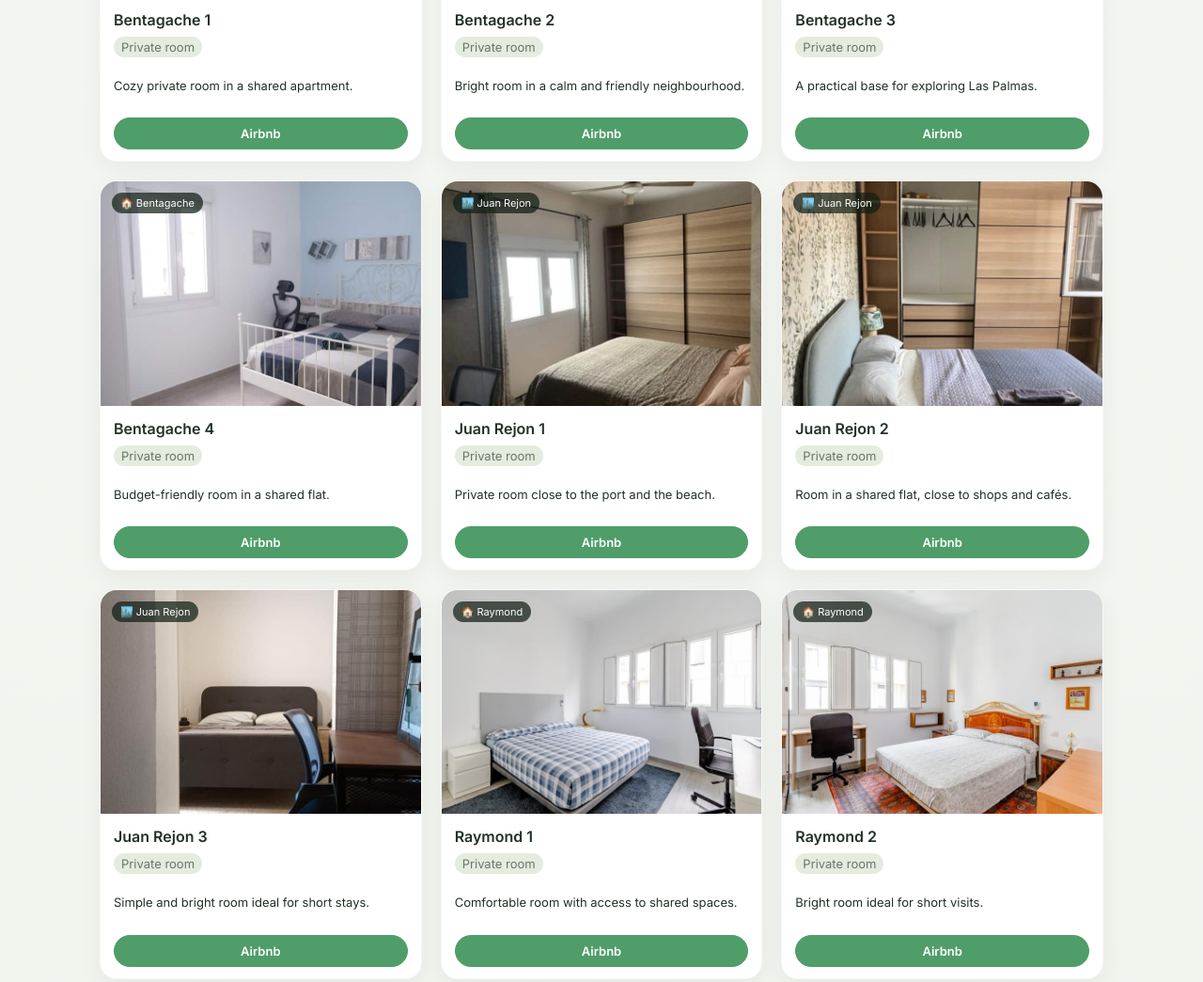
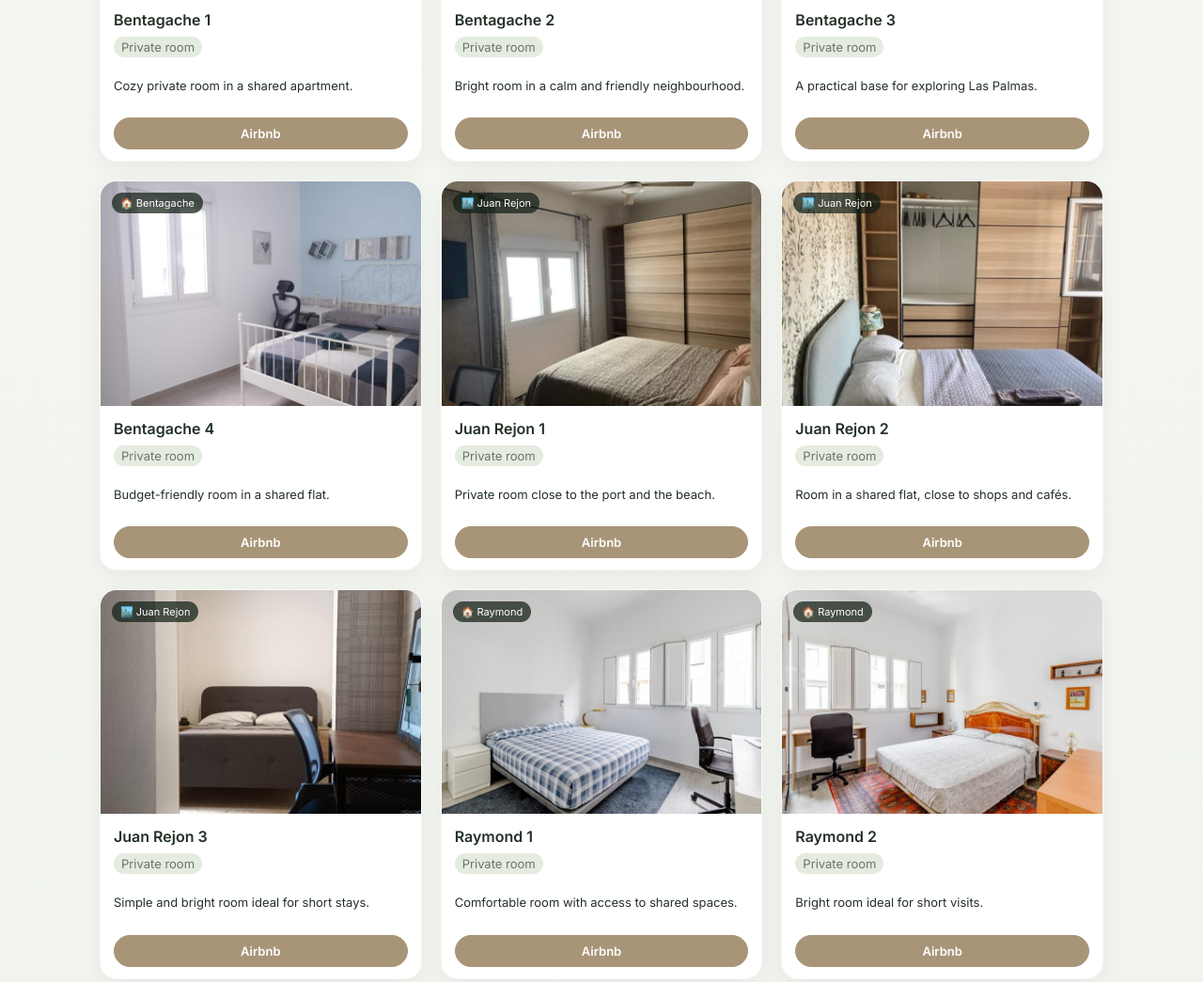
Before and after one commit to albushouselp/albushouselp.github.io, a plain HTML site: page index.html in a window 1280 px wide. Shown: the part 1424-2469 px from the top of the page at 94% size. Drawn offline with Linux system fonts and the light colour scheme.

Commit message:
Update index.html

```diff
--- a/index.html
+++ b/index.html
@@ -198,17 +198,18 @@
       white-space: nowrap;
     }
 
-    /* GREEN Airbnb (rooms only) */
-    .btn-primary {
-      background: var(--accent);
+    /* BEIGE Airbnb (rooms only) */
+.btn-primary {
+      background: #a89578;
       color: #fff;
-      border-color: var(--accent);
+      border-color: #a89578;
       font-weight: 600;
-    }
-    .btn-primary:hover {
-      background: #3f8155;
-      border-color: #3f8155;
-    }
+}
+.btn-primary:hover {
+      background: #8f7a61;
+      border-color: #8f7a61;
+}
+
 
     /* ORANGE Airbnb — full apartments & studios */
     .btn-airbnb {
```
